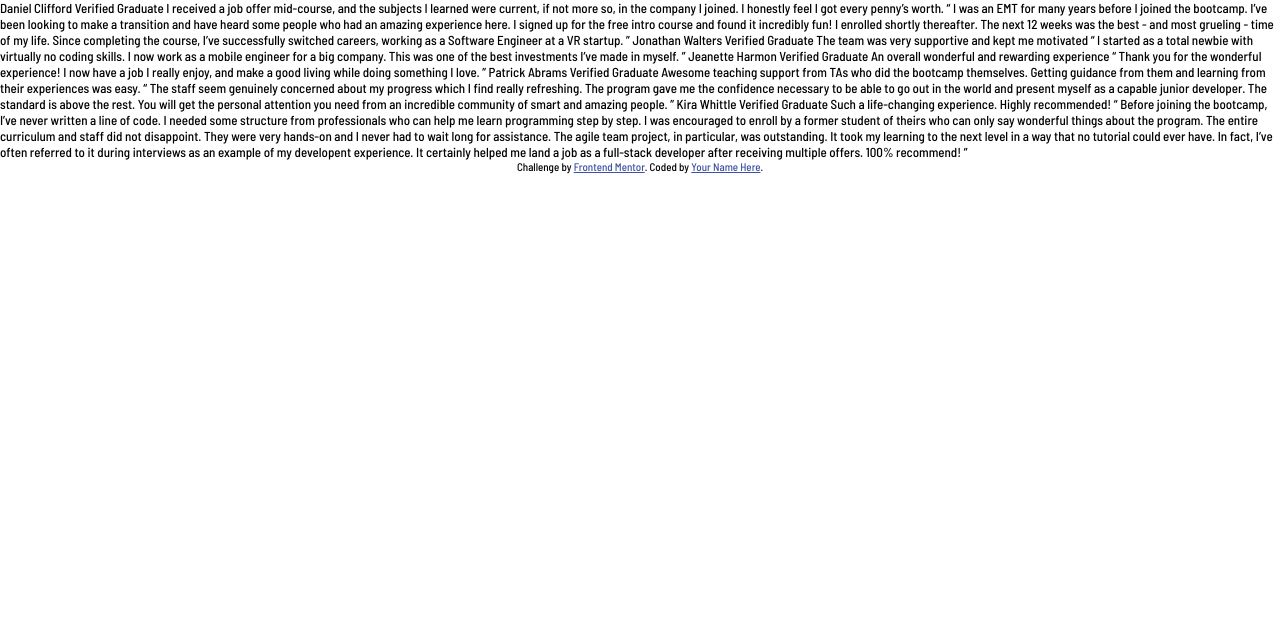
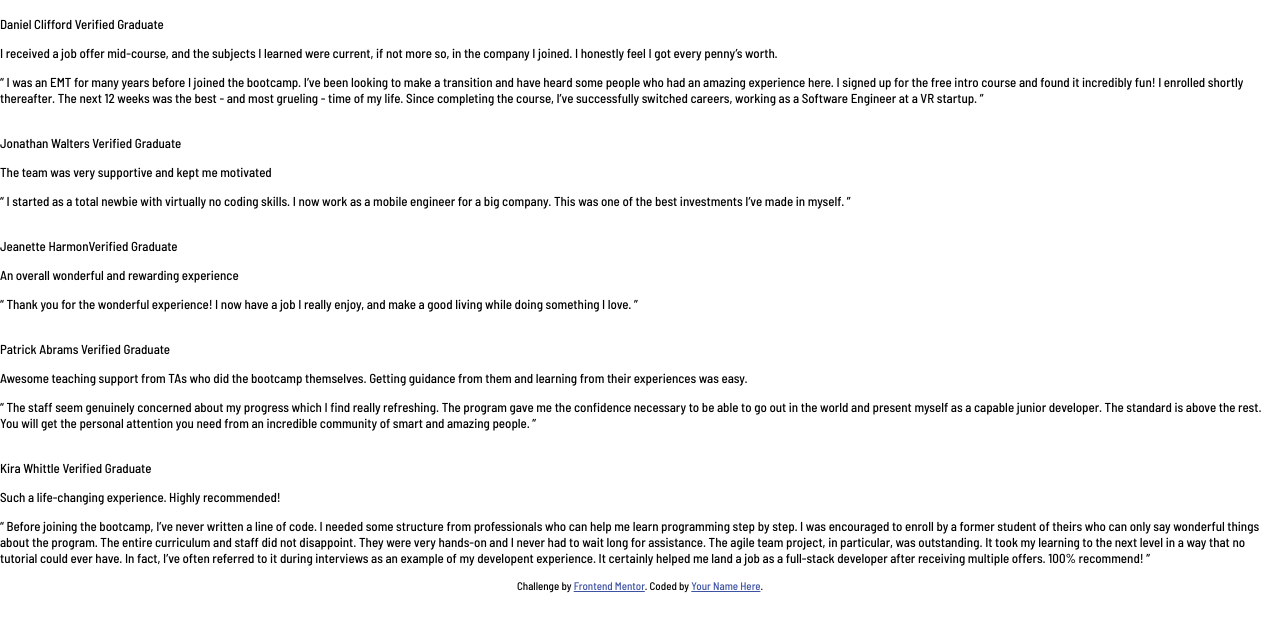
Before and after one commit to Tham-Bahadur-Pun/testimonial-grid-section, a plain HTML site: page index.html in a window 1280 px wide. Drawn offline with Linux system fonts and the light colour scheme.

Commit message:
html structure

```diff
--- a/index.html
+++ b/index.html
@@ -26,39 +26,112 @@
     </style>
   </head>
   <body>
-    Daniel Clifford Verified Graduate I received a job offer mid-course, and the
-    subjects I learned were current, if not more so, in the company I joined. I
-    honestly feel I got every penny’s worth. “ I was an EMT for many years
-    before I joined the bootcamp. I’ve been looking to make a transition and
-    have heard some people who had an amazing experience here. I signed up for
-    the free intro course and found it incredibly fun! I enrolled shortly
-    thereafter. The next 12 weeks was the best - and most grueling - time of my
-    life. Since completing the course, I’ve successfully switched careers,
-    working as a Software Engineer at a VR startup. ” Jonathan Walters Verified
-    Graduate The team was very supportive and kept me motivated “ I started as a
-    total newbie with virtually no coding skills. I now work as a mobile
-    engineer for a big company. This was one of the best investments I’ve made
-    in myself. ” Jeanette Harmon Verified Graduate An overall wonderful and
-    rewarding experience “ Thank you for the wonderful experience! I now have a
-    job I really enjoy, and make a good living while doing something I love. ”
-    Patrick Abrams Verified Graduate Awesome teaching support from TAs who did
-    the bootcamp themselves. Getting guidance from them and learning from their
-    experiences was easy. “ The staff seem genuinely concerned about my progress
-    which I find really refreshing. The program gave me the confidence necessary
-    to be able to go out in the world and present myself as a capable junior
-    developer. The standard is above the rest. You will get the personal
-    attention you need from an incredible community of smart and amazing people.
-    ” Kira Whittle Verified Graduate Such a life-changing experience. Highly
-    recommended! “ Before joining the bootcamp, I’ve never written a line of
-    code. I needed some structure from professionals who can help me learn
-    programming step by step. I was encouraged to enroll by a former student of
-    theirs who can only say wonderful things about the program. The entire
-    curriculum and staff did not disappoint. They were very hands-on and I never
-    had to wait long for assistance. The agile team project, in particular, was
-    outstanding. It took my learning to the next level in a way that no tutorial
-    could ever have. In fact, I’ve often referred to it during interviews as an
-    example of my developent experience. It certainly helped me land a job as a
-    full-stack developer after receiving multiple offers. 100% recommend! ”
+    <main>
+      <div>
+        <div>
+          <img src="" alt="" />
+          <div class="info">
+            <span> Daniel Clifford</span><span> Verified Graduate</span>
+          </div>
+        </div>
+        <div class="testimonial">
+          <p>
+            I received a job offer mid-course, and the subjects I learned were
+            current, if not more so, in the company I joined. I honestly feel I
+            got every penny’s worth.
+          </p>
+          <p>
+            “ I was an EMT for many years before I joined the bootcamp. I’ve
+            been looking to make a transition and have heard some people who had
+            an amazing experience here. I signed up for the free intro course
+            and found it incredibly fun! I enrolled shortly thereafter. The next
+            12 weeks was the best - and most grueling - time of my life. Since
+            completing the course, I’ve successfully switched careers, working
+            as a Software Engineer at a VR startup. ”
+          </p>
+        </div>
+      </div>
+      <div>
+        <div>
+          <img src="" alt="" />
+          <div class="info">
+            <span> Jonathan Walters</span><span> Verified Graduate</span>
+          </div>
+        </div>
+        <div class="testimonial">
+          <p>The team was very supportive and kept me motivated</p>
+          <p>
+            “ I started as a total newbie with virtually no coding skills. I now
+            work as a mobile engineer for a big company. This was one of the
+            best investments I’ve made in myself. ”
+          </p>
+        </div>
+      </div>
+      <div>
+        <div>
+          <img src="" alt="" />
+
+          <div class="info">
+            <span> Jeanette Harmon</span><span>Verified Graduate</span>
+          </div>
+        </div>
+        <div class="testimonial">
+          <p>An overall wonderful and rewarding experience</p>
+          <p>
+            “ Thank you for the wonderful experience! I now have a job I really
+            enjoy, and make a good living while doing something I love. ”
+          </p>
+        </div>
+      </div>
+      <div>
+        <div>
+          <img src="" alt="" />
+          <div class="info">
+            <span> Patrick Abrams</span><span> Verified Graduate </span>
+          </div>
+        </div>
+        <div class="testimonial">
+          <p>
+            Awesome teaching support from TAs who did the bootcamp themselves.
+            Getting guidance from them and learning from their experiences was
+            easy.
+          </p>
+          <p>
+            “ The staff seem genuinely concerned about my progress which I find
+            really refreshing. The program gave me the confidence necessary to
+            be able to go out in the world and present myself as a capable
+            junior developer. The standard is above the rest. You will get the
+            personal attention you need from an incredible community of smart
+            and amazing people. ”
+          </p>
+        </div>
+      </div>
+      <div>
+        <div>
+          <img src="" alt="" />
+          <div class="info">
+            <span> Kira Whittle</span><span> Verified Graduate</span>
+          </div>
+        </div>
+        <div class="testimonial">
+          <p>Such a life-changing experience. Highly recommended!</p>
+          <p>
+            “ Before joining the bootcamp, I’ve never written a line of code. I
+            needed some structure from professionals who can help me learn
+            programming step by step. I was encouraged to enroll by a former
+            student of theirs who can only say wonderful things about the
+            program. The entire curriculum and staff did not disappoint. They
+            were very hands-on and I never had to wait long for assistance. The
+            agile team project, in particular, was outstanding. It took my
+            learning to the next level in a way that no tutorial could ever
+            have. In fact, I’ve often referred to it during interviews as an
+            example of my developent experience. It certainly helped me land a
+            job as a full-stack developer after receiving multiple offers. 100%
+            recommend! ”
+          </p>
+        </div>
+      </div>
+    </main>
 
     <div class="attribution">
       Challenge by
```
